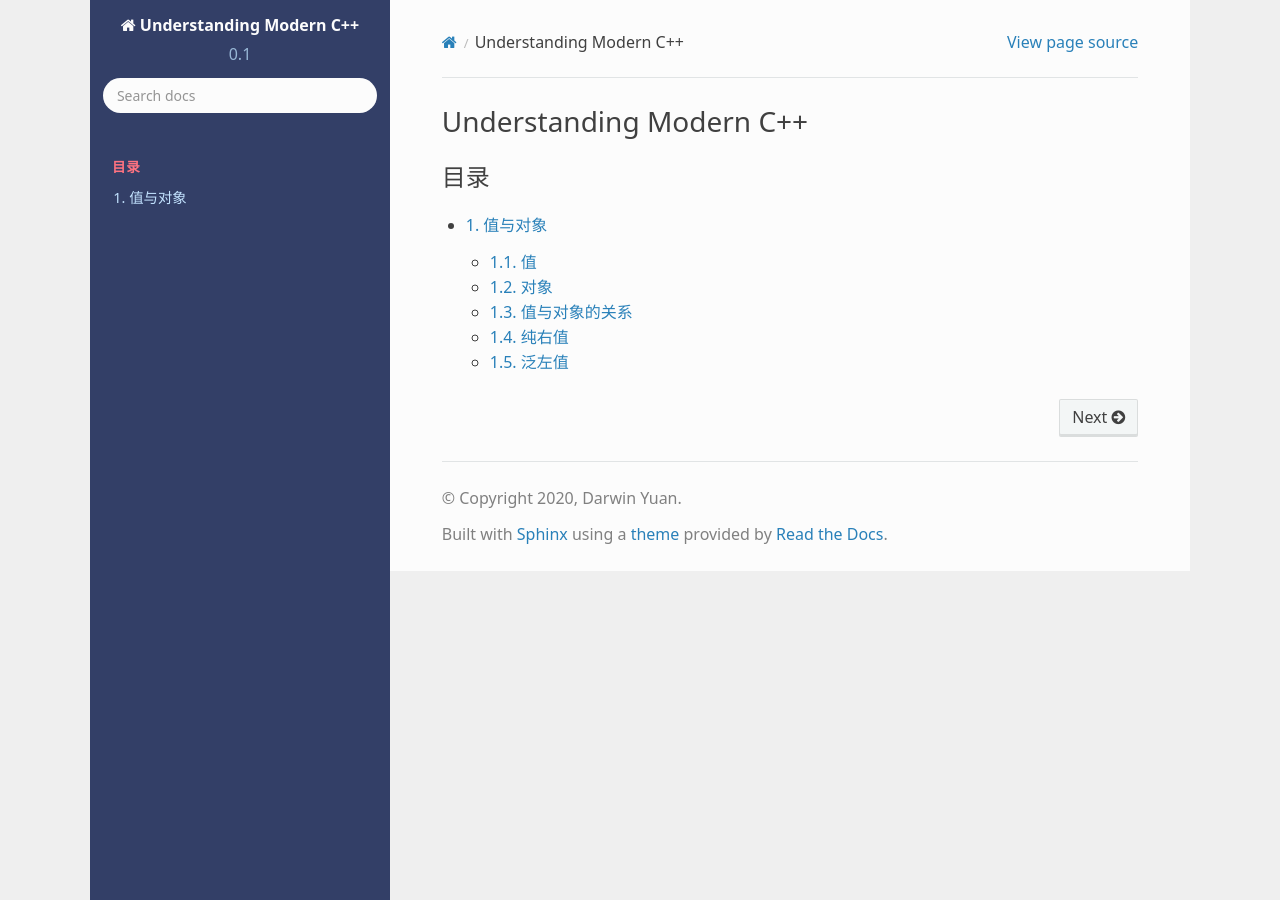
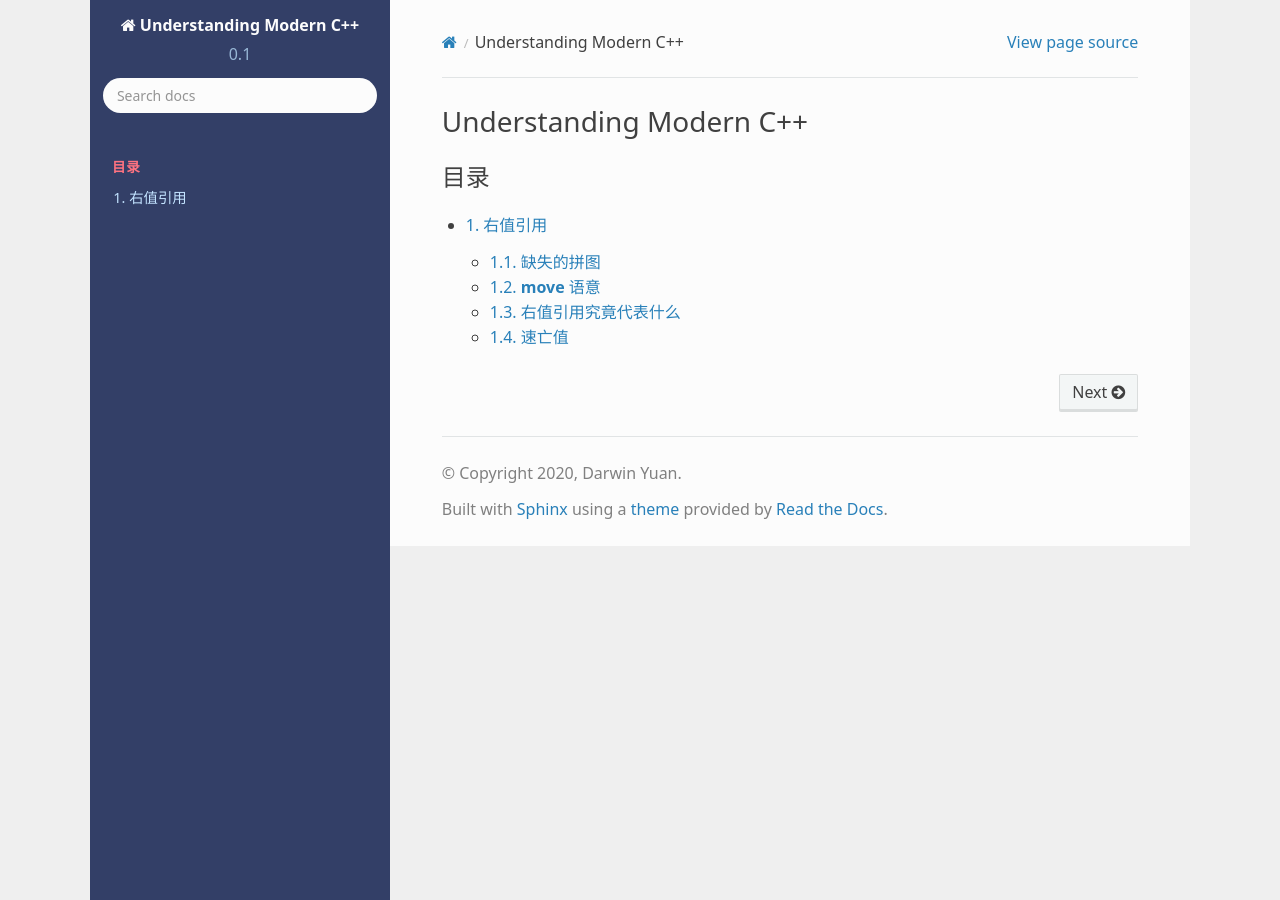
Before and after one commit to godsme/understand_modern_cpp, a Sphinx documentation site: the page built from docs/source/index.rst, in a window 1280 px wide. Built offline with Sphinx 7.4.7 and the Read the Docs theme 2.0.0, drawn with Linux system fonts in a browser that asks for light colours; formulas are drawn with MathJax 3; some of the changed lines change nothing that is shown.

Commit message:
added rvalue-ref

```diff
--- a/docs/source/index.rst
+++ b/docs/source/index.rst
@@ -7,4 +7,4 @@
    :numbered:
    :caption: 目录
 
-   value-category
+   rvalue-ref
--- /dev/null
+++ b/docs/source/rvalue-ref.rst
@@ -0,0 +1,277 @@
+右值引用
+===========
+
+缺失的拼图
+-------------
+
+在 `C++11` 之前，表达式分类为 **左值表达式** 和 **右值表达式** ，简称 **左值** 和 **右值** 。
+**左值** 毫无疑问都对应着一个有名字的对象；而右值表达式有些场景下，也会隐含的创建一个临时对象，比如 ``Foo(10)`` ，
+在 ``C++98`` 的年代，其语意是：以 ``10`` 来构造一个 ``Foo`` 类型的临时对象，而这个表达式属于 **右值** 。
+
+而引用，从 ``constness`` 的角度，可以分为： ``non-const ref`` 和 ``const ref`` 。
+
+因而，``constness`` 和 所需要引用的 **对象类别** 组合在一起，一共能产生四种类型的引用：
+
+1. non-const lvalue ref
+2. const     lvalue ref
+3. const     rvalue ref
+4. non-const rvalue ref
+
+在 `C++11` 之前，通过符合 ``&`` 和 ``const`` 的两种组合，可以覆盖三种场景：
+
+1. ``Foo&``
+
+  - non-const lvalue ref
+    比如： ``Foo foo(10); Foo& ref = foo;``
+
+2. ``const Foo&``
+
+   - const lvalue
+     比如： ``Foo foo(10); const Foo& ref = foo;``
+   - const rvalue
+     比如： ``const Foo& ref = Foo(10);``
+
+但对于 non-const rvalue ref 无法表达。
+
+好在那时候并没有 ``move`` 语意的支持，因而对于 ``non-const rvalue ref`` 的需求也并不强烈。
+
+
+**move** 语意
+-------------------
+
+`C++11` 之前，只有 ``copy`` 语意，这对于极度关注性能的语言而言是一个重大的缺失。那时候程序员为了避免性能损失，
+只好采取规避的方式，比如对于 ``std::string`` :
+
+.. code-block:: c++
+
+   std::string str = s1;
+   s += s2;
+
+这种写法就可以规避不必要的拷贝。而更加直观的写法：
+
+.. code-block:: c++
+
+   std::string str = s1 + s2;
+
+则必须忍受一个 ``s1 + s2`` 所导致的中间 **临时对象** 到 `str` 的拷贝开销。
+即便那个中间的临时对象随着表达式的结束，会得到销毁（销毁所伴随的资源释放，也是一种性能开销）。
+
+对于 ``move`` 语意的急迫需求，到了 `C++11` 终于被引入。其直接的驱动力很简单：在构造，或者赋值时，
+如果等号右侧是一个中间临时对象，应直接将其占用的资源直接 ``move`` 过来（从而对方就没有了）。
+
+但问题是，如何让一个构造函数，或者赋值操作重载函数能够识别出来这是一个临时变量？
+
+在 ``C++11`` 之前，拷贝构造和赋值重载的原型如下：
+
+.. code-block:: c++
+
+   struct Foo {
+      Foo(const Foo&);
+      Foo& operator=(const Foo&);
+   };
+
+参数类型都是 ``const &`` ，它可以匹配到三种情况：
+
+1. non-const lvalue ref
+2. const lvalue ref
+3. const rvalue ref
+
+对于 ``non-const rvalue ref`` 是无能为力的。 另外，即便是能捕捉 ``const rvalue ref`` ，
+比如： ``foo = Foo(10);`` ，但其 ``const`` 修饰也保证了其资源不可能被 ``move`` 走。
+
+因而，能够被 ``move`` 走资源的，恰恰是之前缺失的那种引用类型： ``non-const rvalue ref`` 。
+
+这时候，就需要有一种表示法，明确识别出那是一种 ``non-const rvalue ref`` ，最后定下来的表示法是 ``T&&`` 。
+从而，就可以这样来定义不同目的的构造和赋值操作：
+
+.. code-block:: c++
+
+   struct Foo {
+      Foo(const Foo&);   // copy ctor
+      Foo(Foo&&);        // move ctor
+
+      Foo& operator=(const Foo&); // copy assignment
+      Foo& operator=(Foo&&);      // move assignment
+   };
+
+从而，让 ``Foo foo = Foo(10)`` 或 ``foo = Foo(10)`` 这样的表达式，都可以匹配到 ``move`` 语意的版本。
+与此同时，让 ``Foo foo = foo1`` 或 ``foo = foo1`` 这样的表达式，依然使用 ``copy`` 语意的版本。
+
+
+右值引用究竟代表什么
+---------------------------
+
+重载函数匹配规则的核心精神是：越具体，越准确的版本，匹配度越高。而构造函数，赋值操作符重载也是一种函数。因而也适用重载函数的匹配规则。
+
+问题是，在不存在另外一个选择的情况下：
+
+1. **左值** 是否可以匹配到 **右值引用类型参数** ？
+   比如：
+
+.. code-block:: c++
+
+   struct non_copyable {
+      non_copyable(non_copyable&&);
+   };
+
+
+答案很明显是 **NO** ，否则，一个左值就会被 ``move ctor`` 将其资源偷走，而这很明显不是我们所期望的；
+
+
+2. **右值** 是否可以匹配到 **左值引用类型参数** ？
+   比如：
+
+.. code-block:: c++
+
+   struct non_movable {
+      non_movable(const non_movable&);
+   };
+
+答案是看情况， 至少在 ``C++11`` 之前， 一个右值，就可以被类型为 ``const T&`` 类型的参数匹配；
+但一个右值，不能被 ``T&`` 类型的参数匹配；毕竟这种可以修改的承诺，作用在一个调用后即消失的临时对象上，没有任何意义，
+反而会导致程序员潜在的犯下错误，因而还是禁止了最好。
+
+这就遗留下来一种情况。比如：
+
+.. code-block:: c++
+
+   void f(Foo& foo) { foo.a *= 10; }
+
+   Foo&& ref = Foo{10};
+
+   f(ref); // 是否允许
+
+   int b = ref.a + 10;
+
+
+在这个例子中， 变量 ``ref`` 的类型是 **右值运用** ， 但 ``non_movable`` 的参数是一个 ``non-const lvalue ref`` ，
+是否允许这样的匹配？
+
+没有任何理由不允许这样的匹配，毕竟，自从变量 ``ref`` 被初始化后，其性质上和 **左值引用** 一样，都是引用了一个已经存在的对象。
+例子中，经过 ``f(ref)`` 对 ``ref`` 所引用的对象内容进行修改之后，会基于其内容进行进一步的处理，这都是非常合理的需求。
+并且，``ref`` 所引用的对象的生命周期，和 ``ref`` 一样长，不用担心在使用 ``ref`` 期间，对象已经不存在的问题。
+
+
+这就导致了一个看起来很矛盾的现象：
+
+.. code-block:: c++
+
+   void f(Foo& foo) { foo.a *= 10; }
+
+   Foo&& ref = Foo{10};
+   f(ref);     // OK
+
+   f(Foo{10}); // 不允许
+
+现将一个临时对象初始化给一个右值引用，再传递给函数 ``f`` ，与直接构造一个临时对象传递给 ``f`` ，一个是允许的，一个是禁止的。
+
+这背后的差异究竟意味这什么？
+
+一个类型为右值引用的变量，一旦被初始化之后，临时对象将会在其被创建的scope内始终有效。
+因而，``Foo&& foo = Foo{10}``，从语意上相当于：
+
+.. code-block:: c++
+
+   {
+      Foo __temp_obj{10};
+      Foo& ref = __temp_obj;
+
+      // 各种对ref的操作
+   }
+   // 离开scope, __temp_obj被销毁
+
+
+因而，看似 ``foo`` 被定义的类型为右值引用，但这仅仅约束它的初始化：只能从一个 **右值** 进行初始化。
+但一旦初始化完成，它就和一个 **左值引用** 再也没有任何差别。这样的语意规定，对于程序员的使用是最为合理的。
+
+我们再看，那么对于下面的例子
+
+.. code-block:: c++
+
+   std::string&& ref = std::string("abc");
+
+   std::string obj = ref; // move? 还是 copy?
+
+   std::string s = ref + "cde"; // 是否可以接着假设ref所引用的对象是合法的？
+
+
+既然在完成初始化之后，一个 **右值引用类型** 的变量，就变成了 **左值引用** ，按照这个语意，
+当然就只能选择 ``copy`` 构造。这样的选择，也让后面对于 ``ref`` 的继续使用是安全合理的，
+这其实也在帮助程序员编写安全的代码。
+
+毕竟，只有真正在 ``move`` 那一刻，传入的是真正的临时变量，也就是说 ``move`` 结束后，临时变量也就不再存在，
+无从访问的情况下，自动选择 ``move`` 才是确定安全的。
+
+经过之前讨论，我们知道这样的设计决策是最合理的，但矛盾和张力依然存在：毕竟，变量 ``ref`` 的类型是 **右值引用** ，
+而 ``move`` 构造函数的参数类型也是 **右值引用** ，为什么它们不是最匹配的，反而是匹配了 ``copy`` 构造？
+另外， ``move`` 自动匹配真正的临时对象，毫无疑问是合理的（也是我们的初衷），
+但我们如何区分一个临时对象和一个类型为右值引用的变量？
+
+这个并不难。因为 ``C++`` 早就规定了，产生临时变量的表达式是 **右值** ，而任何变量都是 **左值** ，哪怕变量类型是 **右值引用** 。
+
+因而，**右值** 选择 ``move`` 版本， **左值** 选择 ``copy`` 版本。
+
+更准确的说，所谓选择 ``move`` 版本，其实是因为 **右值** 匹配的是 ``move`` 版本的参数，其类型是一个右值引用。我们知道，
+函数参数也是变量，而一个类型为右值引用的变量，只能由右值来初始化：
+
+.. code-block:: c++
+
+   Foo   foo{10};
+   Foo&& ref = foo; // 不合法，右值引用只能由右值初始化
+
+   Foo&& ref1 = Foo{10};
+   Foo&& ref2 = ref1; // 不合法，ref1是个左值
+
+因而，做为类型为右值引用的函数参数，唯一能匹配的就是右值。这也是 ``move`` 版本能精确识别临时变量的原因。
+
+.. important::
+   1. 类型为 **右值引用** 的变量，只能由右值表达式初始化；
+   2. 类型为 **右值引用** 的变量，是一个左值，因而不能赋值给其它类型为 **右值引用** 的变量，当然也不能匹配参数类型为
+      **右值引用** 的函数；
+
+速亡值
+-----------
+
+我们现在已经明确了，只有右值临时对象可以初始化右值引用变量，从而也只有右值临时变量能够匹配参数类型为 **右值引用** 的函数，
+包括 ``move`` 构造函数。
+
+这中间依然有一个重要的缺口：如果程序员就是想把一个左值 ``move`` 给另外一个对象，该怎么办？
+
+最简单的选择是类型转换：
+
+.. code-block:: c++
+
+   Foo   foo{10};
+   Foo&& ref = Foo{10};
+
+   Foo obj1 = static_cast<Foo&&>(foo); // move 构造
+   Foo obj2 = static_cast<Foo&&>(ref); // move 构造
+
+我们之前说过，只有右值，才可以用来初始化一个右值类型的变量，因而也只有右值才能匹配 ``move`` 构造。
+所以， ``static_cast<Foo&&>(foo)`` 表达式，肯定是一个右值。
+
+但同时，它返回的类型又非常明确的是一个 **引用** ，而这一点又不符合 **右值** 的定义。因为，所有的右值，都必须是一个具体的类型，
+不能是不完备类型，也不能是抽象类型，但 **引用** ，无论左值引用，还是右值引用，都可以是不完备类型的引用或抽象类型的引用。
+这是 **左值** 才有的特征。
+
+对于这种既有左值特征，又和右值临时对象一样，可以用来初始化右值引用类型的变量的表达式，只能将其归为新的类别。``C++11`` 给这个新类别
+命名为 **速亡值** (eXpiring value，简称 xvalue)。 而将原来的 **右值** ，重新命名为 **纯右值** 。
+而 **速亡值** 和 **纯右值** 合在一起，称为 **右值** ，其代表的含义是，所有可以直接用来初始化右值引用类型变量的表达式。
+
+同时，由于 **速亡值** 又具备左值特征，
+所以，**速亡值** 又和 **左值** 一起被归类为 **泛左值** （generalized lvalue, 简称glvalue)。
+
+.. image:: images/ch-1/value-category-2.png
+   :align: center
+
+.. image:: images/ch-1/value-category.png
+   :align: center
+
+除了 ``static_cast<T&&>(expr)`` 这样的表达式之外，任何返回值为左值引用类型的函数调用表达式也属于 **速亡值** 。 `C++` 标准
+对其的定义为：
+
+xvalue:
+   an xvalue (an “eXpiring” value) is a glvalue that denotes an object or bit-field whose resources can be reused.
+
+意思就是，这类表达式表明了自己可以被赋值给一个类型为 **右值引用** 的变量，当然自然也就可以被 ``move`` 构造和 ``move`` 赋值操作
+自然匹配，从而返回的引用所引用的对象可以通过 ``move`` 而被重用。
```
Also changed, not shown: docs/source/images/ch-1/value-category-2.png (added), docs/source/images/ch-1/value-category.png (added).
